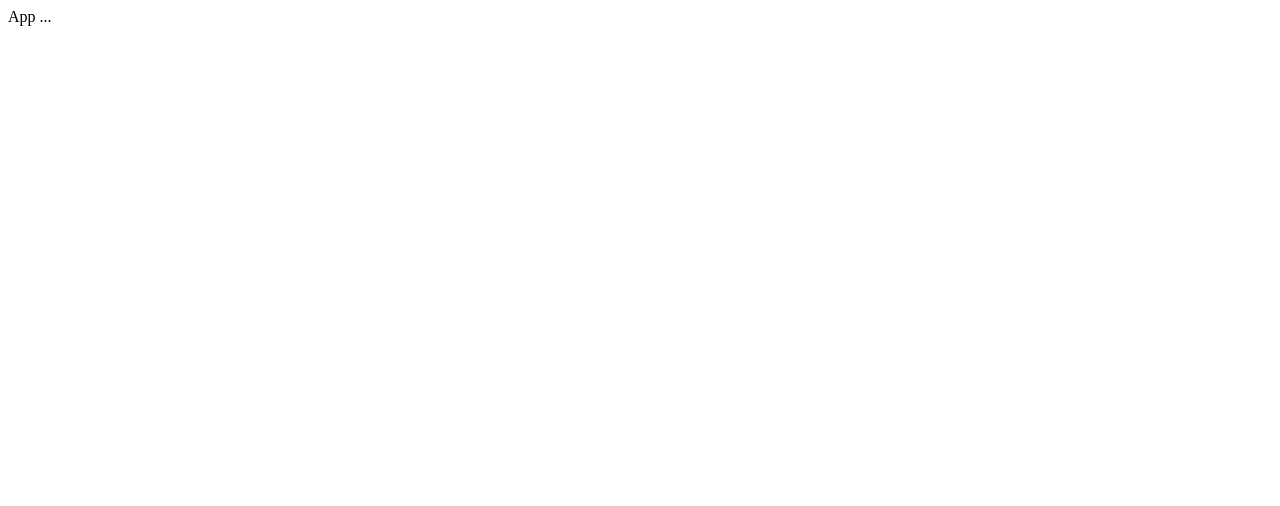
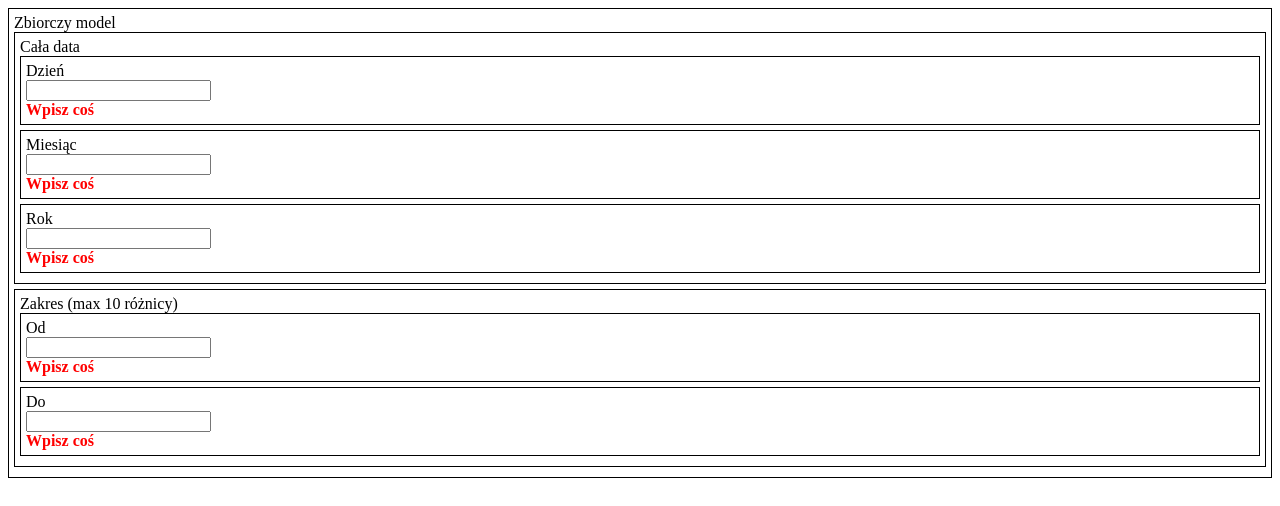
Before and after one commit to szagi3891/mobx-forms, a React (Vite) app: page / in a window 1280 px wide. Shown: the top 506 px of the page. Built offline with nearby package versions, Linux system fonts and the light colour scheme; a web font is replaced by a local one.

Commit message:
Poprawki w mechaniźmie

```diff
--- a/src/App/App.tsx
+++ b/src/App/App.tsx
@@ -1,8 +1,8 @@
 import * as React from 'react';
-import { FormGroup } from './FormGroup';
-import { FormValue } from './FormValue';
+import { FormInputState, FormGroupModel, input, group } from '../Form';
 import { observer } from 'mobx-react';
-import { FormMap } from './Value';
+import { InputView } from './InputView';
+import { GroupView } from './GroupView';
 
 const convertToNumber = (value: string): number | Error => {
     const valueNumber = parseFloat(value);
@@ -13,7 +13,7 @@ const validateNotEmpty = (value: string): string | Error =>
     value === '' ? new Error('Wpisz coś') : value
 ;
 
-const validateRange = (from: number, to: number, message: string) => (value: number): number | Error =>
+export const validateRange = (from: number, to: number, message: string) => (value: number): number | Error =>
     (from <= value && value <= to) ? value : new Error(message)
 ;
 
@@ -31,20 +31,20 @@ const acceptRange = (maxDelta: number) => (value: FromToType): FromToType | Erro
     return delta > maxDelta ? new Error('Zbyt dua odległośc pomiędzy oboma liczbami') : value;
 }
 
-const field1: FormMap<number> = FormValue
-    .init('')
+const input1: FormInputState<string> = input('');
+const field1: FormGroupModel<number> = input1
     .map(validateNotEmpty)
     .map(convertToNumber)
     .map(validateDay);
 
-const field2: FormMap<number> = FormValue
-    .init('')
+const input2 = input('');
+const field2: FormGroupModel<number> = input2
     .map(validateNotEmpty)
     .map(convertToNumber)
     .map(validateMonth);
 
-const field3: FormMap<number> = FormValue
-    .init('')
+const input3 = input('');
+const field3: FormGroupModel<number> = input3
     .map(validateNotEmpty)
     .map(convertToNumber)
     .map(validateYear);
@@ -55,22 +55,23 @@ interface DateType {
     year: number
 }
 
-const date1: FormGroup<DateType> = FormGroup.init({
+const date1: FormGroupModel<DateType> = group({
     day: field1,
     month: field2,
     year: field3
 });
 
-const field4: FormMap<number> = FormValue.init('')
+const input4 = input('');
+const field4: FormGroupModel<number> = input4
     .map(validateNotEmpty)
     .map(convertToNumber);
 
-const field5: FormMap<number> = FormValue.init('')
+const input5 = input('');
+const field5: FormGroupModel<number> = input5
     .map(validateNotEmpty)
     .map(convertToNumber);
 
-const range: FormMap<string> = FormGroup.
-    init({
+const range: FormGroupModel<string> = group({
         from: field4,
         to: field5
     })
@@ -83,17 +84,43 @@ interface FormType {
     range: string,
 }
 
-const formState: FormGroup<FormType> = FormGroup.init({
+const formState: FormGroupModel<FormType> = group({
     data: date1,
     range: range
 })
+
+console.info(formState);
 
 @observer
 export class App extends React.Component {
     render() {
         return (
             <div>
-                App ...
+                <GroupView label="Zbiorczy model" group={formState}>
+                    <GroupView label="Cała data" group={date1}>
+                        <GroupView label="Dzień" group={field1}>
+                            <InputView input={input1} />
+                        </GroupView>
+
+                        <GroupView label="Miesiąc" group={field2}>
+                            <InputView input={input2} />
+                        </GroupView>
+
+                        <GroupView label="Rok" group={field3}>
+                            <InputView input={input3} />
+                        </GroupView>
+                    </GroupView>
+
+                    <GroupView label="Zakres (max 10 różnicy)" group={range}>
+                        <GroupView label="Od" group={field4}>
+                            <InputView input={input4} />
+                        </GroupView>
+
+                        <GroupView label="Do" group={field5}>
+                            <InputView input={input5} />
+                        </GroupView>
+                    </GroupView>
+                </GroupView>
             </div>
         );
     }
--- /dev/null
+++ b/src/App/GroupView.tsx
@@ -0,0 +1,53 @@
+import * as React from 'react';
+import { observer } from "mobx-react";
+import { FormGroupModel } from 'Form';
+
+interface GroupViewPropsType {
+    label: string,
+    group: FormGroupModel<any>,
+    children: React.ReactNode,
+}
+
+@observer
+export class GroupView extends React.Component<GroupViewPropsType> {
+    render() {
+        const { label, children } = this.props;
+
+        return (
+            <div style={{border: '1px solid black', padding: '5px', marginBottom: '5px'}}>
+                <div>{label}</div>
+                { children }
+                { this.renderError() }
+                { this.renderValue() }
+            </div>
+        );
+    }
+
+    renderError() {
+        const { group } = this.props;
+
+        const error = group.errorMessage;
+
+        if (error === null) {
+            return null;
+        }
+
+        return (
+            <div style={{color: 'red', fontWeight: 'bold'}}>{error}</div>
+        );
+    }
+
+    renderValue() {
+        const aa = this.props.group.valueModel;
+
+        if (aa instanceof Error) {
+            return null;
+        }
+
+        return (
+            <pre>
+                { JSON.stringify(aa) }
+            </pre>
+        );
+    }
+}
--- /dev/null
+++ b/src/App/InputView.tsx
@@ -0,0 +1,24 @@
+import * as React from 'react';
+import { FormInputState } from 'Form';
+import { observer } from 'mobx-react';
+
+interface InputViewPropsType {
+    input: FormInputState<string>,
+}
+
+@observer
+export class InputView extends React.Component<InputViewPropsType> {
+    render() {
+        const { input } = this.props;
+        return (
+            <input
+                value={input.valueView}
+                onChange={this.onChange}
+            />
+        )
+    }
+
+    onChange = (event: React.FormEvent<HTMLInputElement>) => {
+        this.props.input.setValue(event.currentTarget.value);
+    }
+}
--- a/src/App/FormGroup.tsx
+++ b/src/Form/FormGroup.tsx
@@ -1,31 +1,27 @@
 import { action, computed } from "mobx";
-import { FormValue } from "./FormValue";
-import { FormMap } from "./Value";
+import { FormInputState } from "./FormInputState";
+import { FormGroupModel } from "./FormGroupModel";
 
 export type ConversionFn<T, K> = (value: T) => K | Error;
 
-type Value<T> = FormGroup<T> | FormMap<T> | FormValue<T>;
+type Value<T> = FormInputState<T> | FormGroupModel<T>;
 
-type InType<T> = {
+export type InGroupType<T> = {
     readonly [P in keyof T]: Value<T[P]>;
 };
 
 export class FormGroup<T> {
-    private fields: InType<T>;
+    private fields: InGroupType<T>;
 
-    constructor(fields: InType<T>) {
+    constructor(fields: InGroupType<T>) {
         this.fields = fields;
-    }
-
-    static init<T>(value: InType<T>): FormGroup<T> {
-        return new FormGroup(value);
     }
 
     iterate(): Array<[string, Value<unknown>]> {
         const out: Array<[string, Value<unknown>]> = [];
 
         for (const [key, item] of Object.entries(this.fields)) {
-            if (item instanceof FormValue || item instanceof FormGroup) {
+            if (item instanceof FormInputState || item instanceof FormGroupModel) {
                 out.push([key, item]);
             } else {
                 throw Error('Nieprawidłowe odgałęzenie');
@@ -54,8 +50,8 @@ export class FormGroup<T> {
         return false;
     }
 
-    map<C>(conv: ConversionFn<T, C>): FormMap<C> {
-        return new FormMap(this).map(conv);
+    map<C>(conv: ConversionFn<T, C>): FormGroupModel<C> {
+        return new FormGroupModel(this).map(conv);
     }
 
     @computed get valueModel(): T | Error {
--- a/src/App/Value.tsx
+++ b/src/Form/FormGroupModel.tsx
@@ -10,15 +10,15 @@ export interface Value<T> {
     isVisited: boolean,
 }
 
-export class FormMap<V> {
+export class FormGroupModel<V> {
 
-    private inner: Value<V>;
+    protected inner: Value<V>;
 
     constructor(prev: Value<V>) {
         this.inner = prev;
     }
 
-    map<C>(conv: ConversionFn<V, C>): FormMap<C> {
+    map<C>(conv: ConversionFn<V, C>): FormGroupModel<C> {
         const inner = this.inner;
 
         const newFormMap = {
@@ -26,22 +26,36 @@ export class FormMap<V> {
                 inner.setAsVisited();
             },
             get valueModel(): C | Error {
-                const value = inner.valueModel;
-                return value instanceof Error ? value : conv(value);
+                const valueModel = inner.valueModel;
+                return valueModel instanceof Error ? valueModel : conv(valueModel);
             },
             get modifiedStatus(): boolean {
                 return inner.modifiedStatus;
             },
             get errorMessage(): string | null {
+                const errorMessage = inner.errorMessage;
+                if (errorMessage !== null) {
+                    return errorMessage;
+                }
+
                 const valueModel = inner.valueModel;
-                return (valueModel instanceof Error) ? valueModel.message : null;
+                if (valueModel instanceof Error) {
+                    return null;
+                }
+
+                const newValue = conv(valueModel);
+                if (newValue instanceof Error) {
+                    return newValue.message;
+                }
+
+                return null;
             },
             get isVisited(): boolean {
                 return inner.isVisited;
             }
         };
 
-        return new FormMap(newFormMap);
+        return new FormGroupModel(newFormMap);
     }
 
     @action setAsVisited() {
--- a/src/App/FormValue.tsx
+++ b/src/Form/FormInputState.ts
@@ -1,7 +1,7 @@
 import { observable, computed, action } from "mobx";
-import { ConversionFn, FormMap } from "./Value";
+import { ConversionFn, FormGroupModel } from "./FormGroupModel";
 
-export class FormValue<K> {
+export class FormInputState<K> {
     private readonly initValue: K;
     @observable private value: K;
     @observable private isVisitedInner: boolean;
@@ -12,10 +12,6 @@ export class FormValue<K> {
         this.isVisitedInner = false;
     }
 
-    static init<T>(value: T): FormValue<T> {
-        return new FormValue(value);
-    }
-
     @action setValue(value: K) {
         this.value = value;
     }
@@ -24,8 +20,8 @@ export class FormValue<K> {
         this.isVisitedInner = true;
     }
 
-    map<C>(conv: ConversionFn<K, C>): FormMap<C> {
-        return new FormMap(this).map(conv);
+    map<C>(conv: ConversionFn<K, C>): FormGroupModel<C> {
+        return new FormGroupModel(this).map(conv);
     }
 
     @computed get valueView(): K {
--- /dev/null
+++ b/src/Form/index.ts
@@ -0,0 +1,16 @@
+import { InGroupType, FormGroup } from "./FormGroup";
+import { FormGroupModel } from "./FormGroupModel";
+import { FormInputState } from "./FormInputState";
+
+export const input = <T>(value: T): FormInputState<T> => {
+    return new FormInputState(value);
+}
+
+export const group = <M>(value: InGroupType<M>): FormGroupModel<M> => {
+    return new FormGroupModel(new FormGroup(value))
+}
+
+export {
+    FormInputState,
+    FormGroupModel
+}
```
Also changed, not shown: package.json (+17 -1 lines), 2 other files (tests, documents, lock files or other folders).
